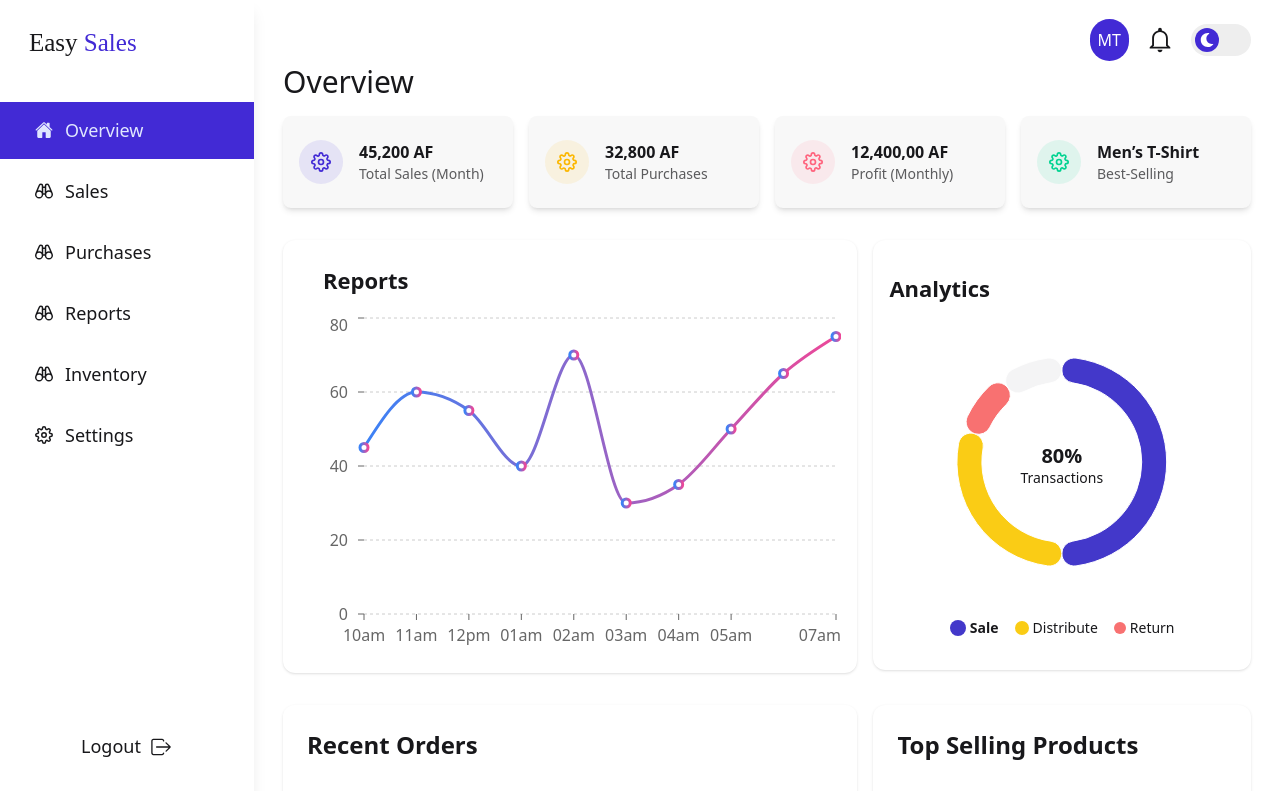
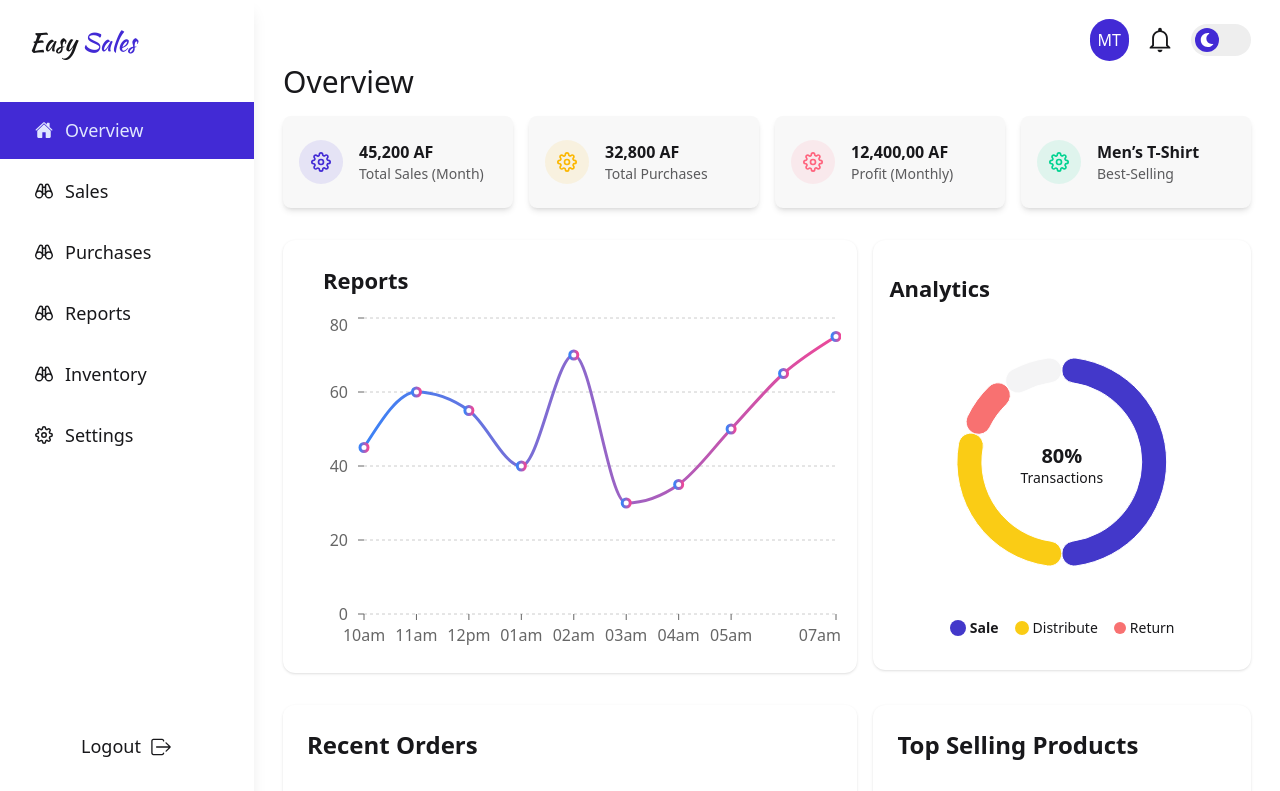
Before and after one commit to MuhammadTurkmen/Creative-Sales-Purchase-Dashboard, a React (Vite) app: page / in a window 1280 px wide. Shown: the top 791 px of the page. Built offline with nearby package versions, Linux system fonts and the light colour scheme.

Commit message:
adding font

```diff
--- a/src/index.css
+++ b/src/index.css
@@ -1,3 +1,4 @@
+@import url("https://fonts.googleapis.com/css2?family=Kaushan+Script&display=swap");
 @import "tailwindcss";
 @import "tailwindcss/utilities";
 
@@ -18,7 +19,6 @@
 }
 
 /* adding custom font */
-@import url("https://fonts.googleapis.com/css2?family=Kaushan+Script&display=swap");
 
 .kaushan-script-regular {
   font-family: "Kaushan Script", cursive;
```
